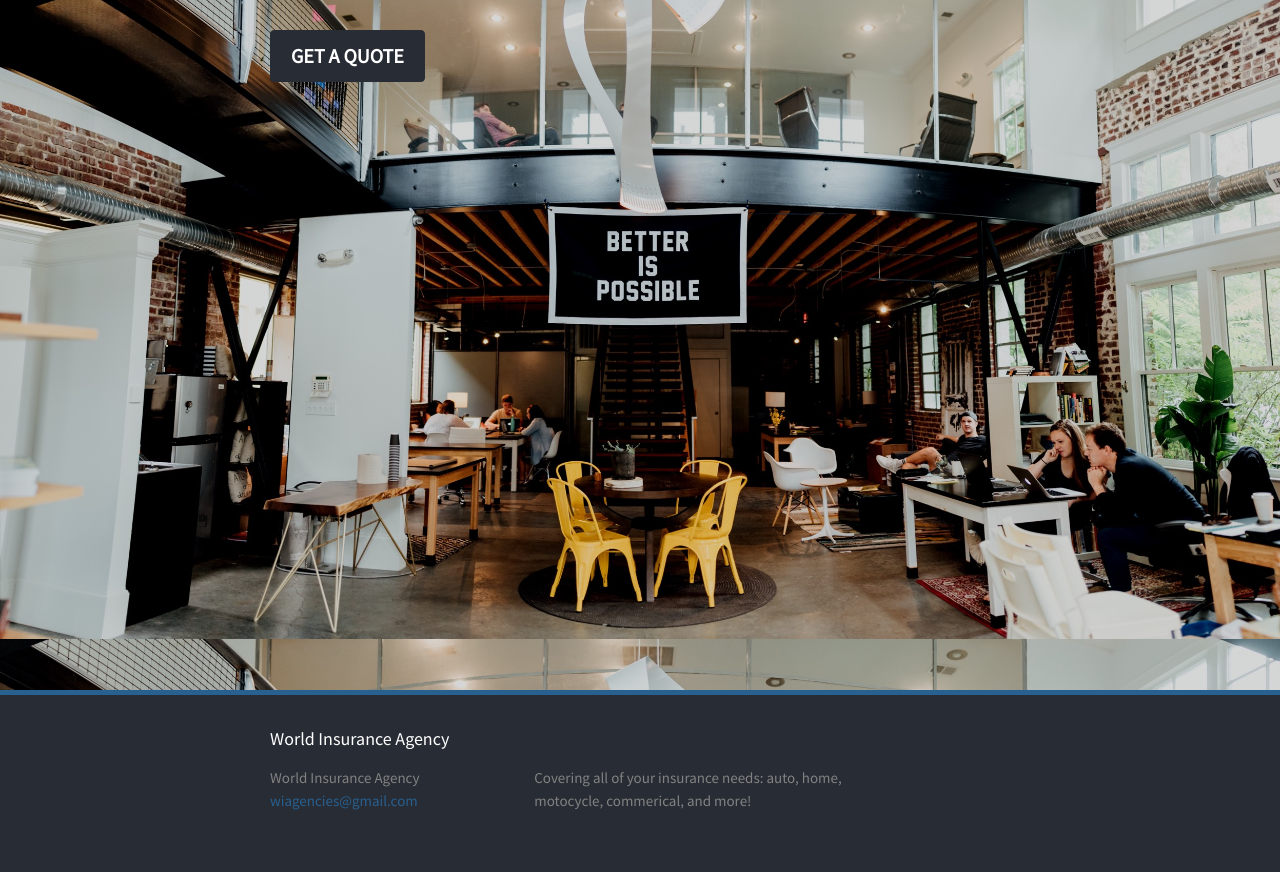
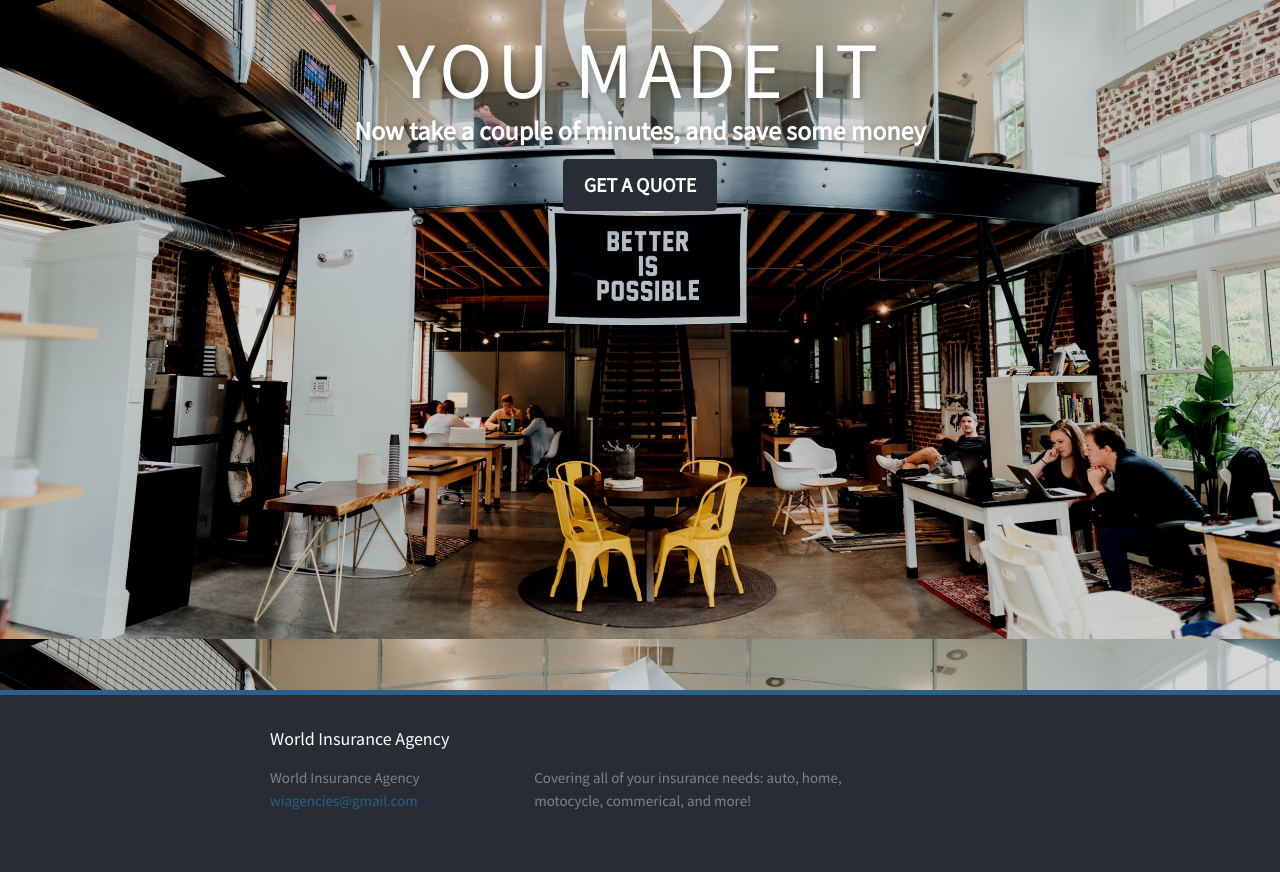
Before and after one commit to mariolopjr/wiagencies-old, a Jekyll site: the page built from index.html, in a window 1280 px wide. Shown: the part 100-972 px from the top of the page. Built offline with Jekyll 4.4.1, drawn with Linux system fonts in a browser that asks for light colours.

Commit message:
Slogans and button centered and styled

```diff
--- a/_sass/_layout.scss
+++ b/_sass/_layout.scss
@@ -30,6 +30,7 @@
     letter-spacing: -1px;
     margin-bottom: 0;
     float: left;
+    text-shadow: 2px 2px 8px rgba(0, 0, 0, 0.3);
 
     &,
     &:visited {
@@ -129,8 +130,29 @@
 }
 
 /**
- *
+ * Home Page
  */
+.home {
+    text-align: center;
+}
+
+.top-slogan {
+    text-transform: uppercase;
+    font-size: 80px;
+    font-weight: 500;
+    line-height: 80px;
+    letter-spacing: 5px;
+    text-shadow: 2px 2px 8px rgba(0, 0, 0, 0.3);
+}
+
+.bottom-slogan {
+    margin-top: -7px;
+    font-size: 26px;
+    font-weight: 900;
+    line-height: 26px;
+    text-shadow: 2px 2px 8px rgba(0, 0, 0, 0.3);
+}
+
 .sign-up-btn {
     -webkit-user-select: none;
     background-color: $background-color;
@@ -150,6 +172,8 @@
     padding-right: 20px;
     padding-top: 12px;
     text-transform: uppercase;
+    position: relative;
+    margin: 0 auto;
 
     &,
     &:hover,
--- a/index.html
+++ b/index.html
@@ -3,5 +3,7 @@ layout: default
 ---
 
 <div class="home">
+    <p class="top-slogan">You made it</p>
+    <p class="bottom-slogan">Now take a couple of minutes, and save some money</p>
     <a href="http://843500.clutchinsurance.com" class="sign-up-btn">Get a quote</a>
 </div>
```
